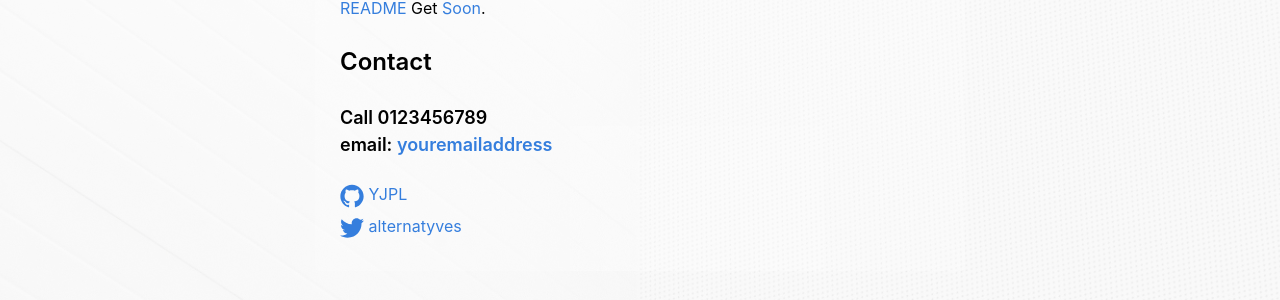
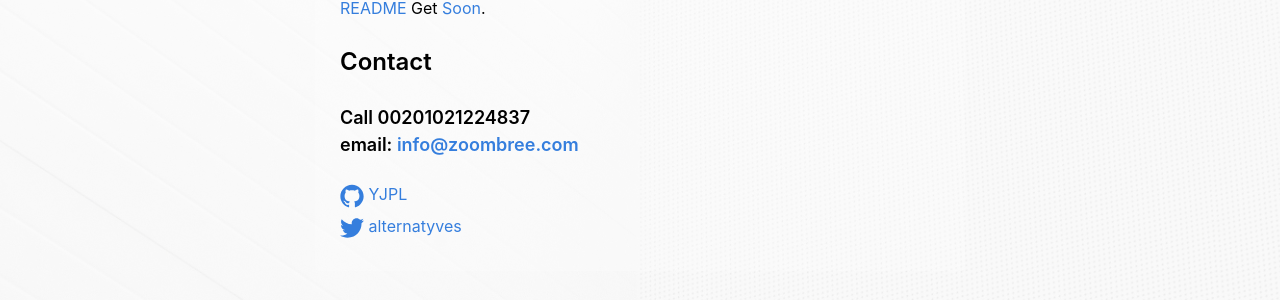
Before and after one commit to zoombree/zoombree.github.io, a Jekyll site: the page built from index.md, in a window 1280 px wide. Shown: the part 399-699 px from the top of the page. Built offline with Jekyll 4.4.1, drawn with Linux system fonts in a browser that asks for light colours.

Commit message:
little update

```diff
--- a/_config.yaml
+++ b/_config.yaml
@@ -14,8 +14,8 @@
 # You can create any custom variable you would like, and they will be accessible
 # in the templates via {{ site.myvariable }}.
 title: Soon
-email: youremailaddress
-phone: 0123456789
+email: info@zoombree.com
+phone: 00201021224837
 description: A coming soon page for Jekyll
 baseurl: "" # the subpath of your site, e.g. /blog
 url: "https://yjpl.github.io/soon/" # the base hostname & protocol for your site, e.g. http://example.com
```
